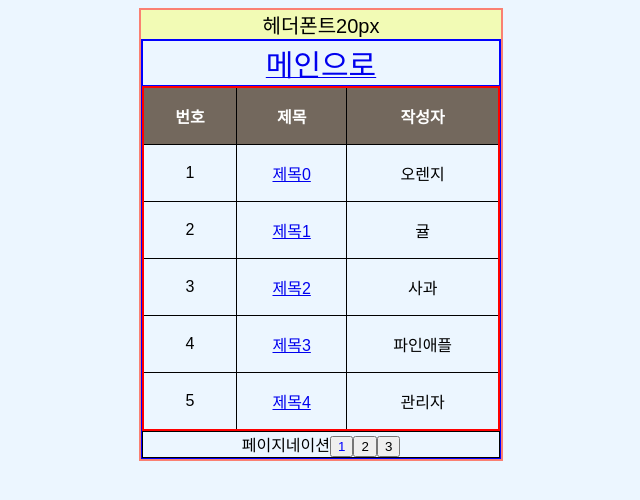
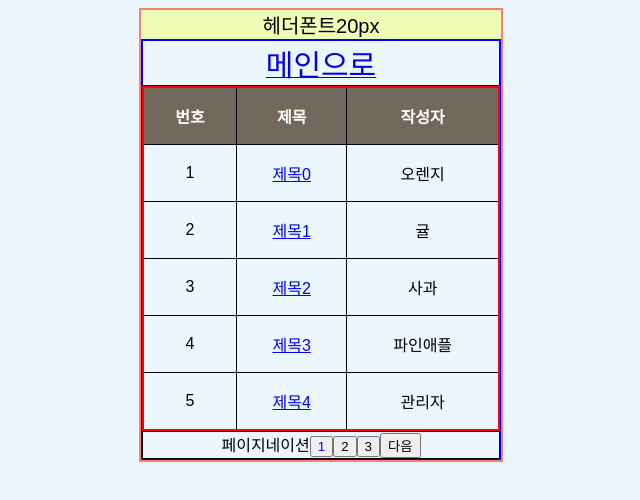
Before and after one commit to wowhow234/newboard, a React (Create React App) app: page /board in a window 1280 px wide. Shown: the top 500 px of the page, without its empty margins (319-959 px from the left). Built offline with nearby package versions, Linux system fonts and the light colour scheme; data requests are answered from the project's data file; a web font is replaced by a local one.

Commit message:
pagination

```diff
--- a/src/component/Pagination.js
+++ b/src/component/Pagination.js
@@ -13,26 +13,26 @@ const Pagination = ({
   // 전체 페이지 수 (전체 게시글 수를 페이지당 게시물 수로 나눈 것을 올림 처리)
   const totalPages = Math.ceil(boardsNum / boardPerPage);
   // 페이지 수를 1,2,3,4로 표현하기 위한 빈 배열
-  const pagesList = [];
-  // 마지막 페이지 번호
-  const lastPageNum = pagesList[pagesList.length - 1];
+  // const pagesList = [];
+  // // 마지막 페이지 번호
+  // const lastPageNum = pagesList[pagesList.length - 1];
 
-  for (let i = 1; i <= totalPages; i++) {
-    pagesList.push(i);
-    console.log("pagesList Array : ", pagesList);
-  }
+  // for (let i = 1; i <= totalPages; i++) {
+  //   pagesList.push(i);
+  //   console.log("pagesList Array : ", pagesList);
+  // }
 
-  console.log("페이지 리스트 마지막---", pagesList[pagesList.length - 1]);
-  console.log("currentPage----->", currentPage);
+  // console.log("페이지 리스트 마지막---", pagesList[pagesList.length - 1]);
+  console.log(">>현재 페이지<< currentPage----->", currentPage);
 
   const nextPage = () => {
     setCurrentPage(currentPage + 1);
-    console.log("next page --->", currentPage);
+    console.log("다음 페이지로 이동 --->", currentPage);
   };
 
   const prevPage = () => {
     setCurrentPage(currentPage - 1);
-    console.log("prev page --->", currentPage);
+    console.log("이전 페이지로 이동 --->", currentPage);
   };
 
   // 게시글이 6개 미만이면 페이징 없음 <- 이거 없어도 될듯..? 일단 보고 결정하자
@@ -45,7 +45,18 @@ const Pagination = ({
       <div style={{ border: "1px solid black" }}>
         페이지네이션
         {currentPage > 1 && <button onClick={prevPage}>이전</button>}
-        {pagesList.map((item) => (
+        {Array(totalPages)
+          .fill()
+          .map((_, i) => (
+            <button
+              key={i + 1}
+              onClick={() => setCurrentPage(i + 1)}
+              style={{ color: currentPage === i + 1 ? "blue" : "black" }}
+            >
+              {i + 1}
+            </button>
+          ))}
+        {/* {pagesList.map((item) => (
           <button
             key={item}
             onClick={() => setCurrentPage(item)}
@@ -53,11 +64,9 @@ const Pagination = ({
           >
             {item}
           </button>
-        ))}
+        ))} */}
         {/* 현재 페이지 = 마지막 페이지 라면 다음 버튼 X */}
-        {currentPage < { lastPageNum } && (
-          <button onClick={nextPage}>다음</button>
-        )}
+        {currentPage < totalPages && <button onClick={nextPage}>다음</button>}
       </div>
     </>
   );
```
